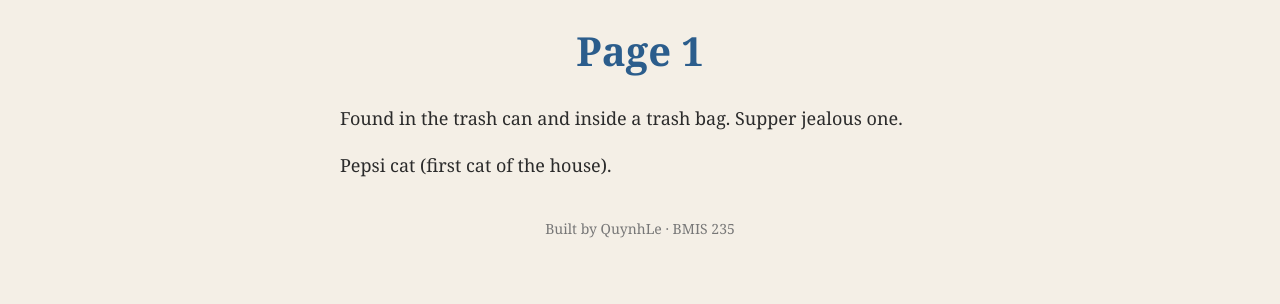
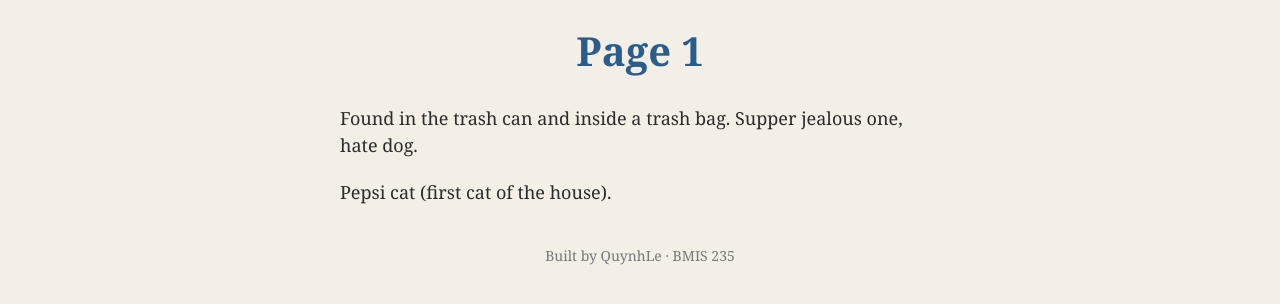
Before and after one commit to QuynhLe-7/bmis235-html-3, a plain HTML site: page page1.html in a window 1280 px wide. Shown: the part 90-394 px from the top of the page. Drawn offline with Linux system fonts and the light colour scheme.

Commit message:
Update paragraph text on page1.html

```diff
--- a/page1.html
+++ b/page1.html
@@ -29,7 +29,7 @@
 </nav>
 
 <h1>Page 1</h1>
-<p>Found in the trash can and inside a trash bag. Supper jealous one.</p>
+<p>Found in the trash can and inside a trash bag. Supper jealous one, hate dog.</p>
 <p>Pepsi cat (first cat of the house).</p>
 
 <!-- Footer: fill in your name -->
```
